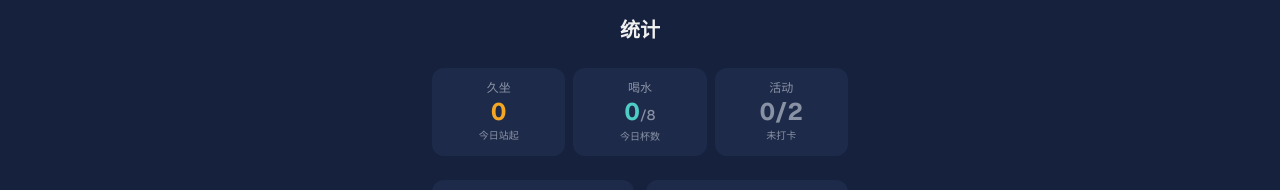
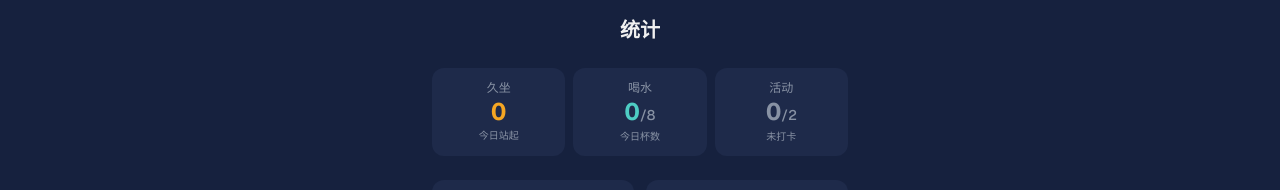
Before and after one commit to euplive/euplive, a Next.js app: page /stats in a window 1280 px wide. Shown: the top 190 px of the page. Built offline with nearby package versions, Linux system fonts and the light colour scheme.

Commit message:
fix: 活动卡用完成数对照目标，未打卡时也看得清
大号数字是已完成项，小号分母是今天有的活动项，状态仍写已打卡或未打卡。

Co-authored-by: euplive <euplive@users.noreply.github.com>

```diff
--- a/src/app/stats/page.tsx
+++ b/src/app/stats/page.tsx
@@ -112,7 +112,6 @@ export default function StatsPage() {
   const totalDays = history.length + (today ? 1 : 0);
   const { standCount, waterCups, waterGoal } = health;
   const activity = summarizeActivity(today?.items);
-  const activityValue = activity.total > 0 ? `${activity.completed}/${activity.total}` : '0';
   const activityCaption = activity.checkedIn ? '已打卡' : '未打卡';
 
   // 合并历史记录（今天的在前面）
@@ -144,7 +143,10 @@ export default function StatsPage() {
               activity.checkedIn ? 'text-[#4ecdc4]' : 'text-[#8892a4]'
             }`}
           >
-            {activityValue}
+            {activity.completed}
+            {activity.total > 0 && (
+              <span className="text-sm font-medium text-[#8892a4]">/{activity.total}</span>
+            )}
           </p>
           <p
             className={`mt-1.5 text-[10px] leading-tight ${
```
